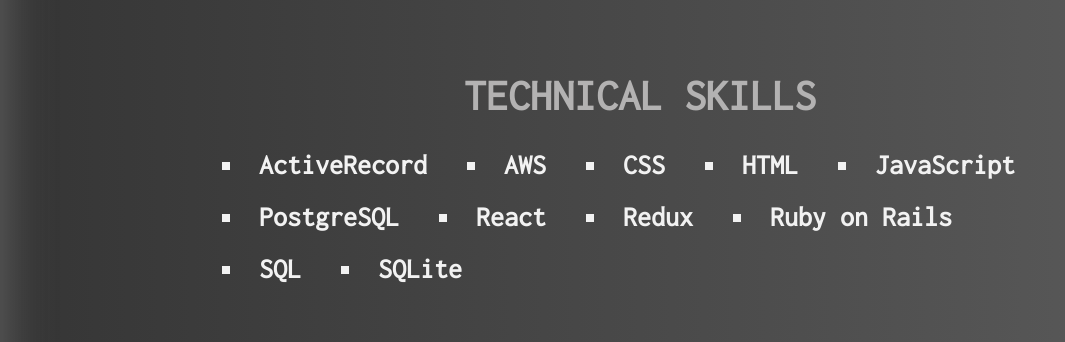
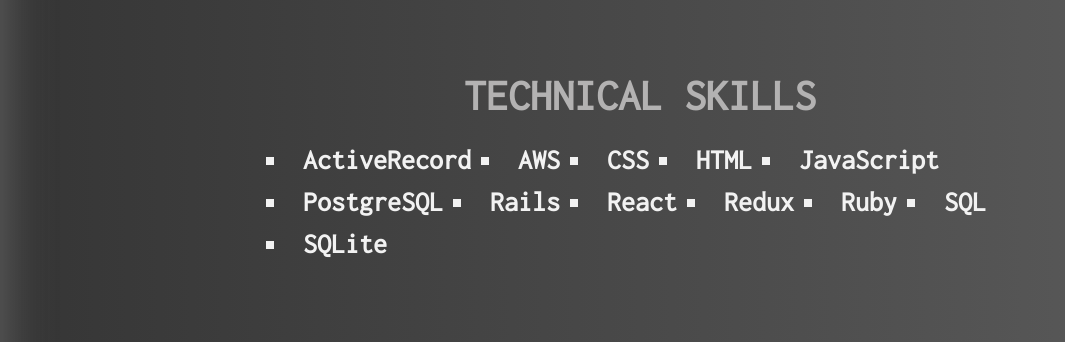
Before and after one commit to cohenoa33/portfolio, a React (Create React App) app: page / in a window 1280 px wide. Shown: the part 880-1222 px from the top of the page, without its empty margins (0-1065 px from the left). Built offline with nearby package versions, Linux system fonts and the light colour scheme.

Commit message:
added sort to skills list

```diff
--- a/src/App.css
+++ b/src/App.css
@@ -209,19 +209,18 @@
 
 .skills {
   padding-top: 0px;
-  padding-left: 10px;
+  padding-left: 5px;
   line-height: 1.15em;
   font-weight: bold;
   font-size: 1.75em;
-  max-width: 70%;
-  overflow: auto; /* similar to clearing the floats... */
+  max-width: 60%;
+  overflow: auto;
 }
 .skills-item {
   margin-bottom: -10px;
-  margin-left: 10px;
   float: left;
-  padding: 10px;
-  margin: 0 10px;
+  padding: 5px;
+  margin: 0 auto;
   list-style: square inside;
 }
 
--- a/src/components/Home.js
+++ b/src/components/Home.js
@@ -19,7 +19,6 @@
           Recognized by colleagues and supervisors for amazing customer service
           and organizational skills.
         </div>
-
         <img src={image} className="profile-pic" alt="Profile" />
       </div>
     </section>
--- a/src/components/Skills.js
+++ b/src/components/Skills.js
@@ -7,11 +7,13 @@
       <section id="skills">
         <h2>TECHNICAL SKILLS </h2>
         <ul className="skills">
-          {information.skills.map((skill) => (
-            <li className="skills-item" key={skill.name}>
-              {skill.name}
-            </li>
-          ))}
+          {information.skills
+            .sort((a, b) => a.name.localeCompare(b.name))
+            .map((skill) => (
+              <li className="skills-item" key={skill.name}>
+                {skill.name}
+              </li>
+            ))}
         </ul>
       </section>
     </>
--- a/src/information.js
+++ b/src/information.js
@@ -99,7 +99,10 @@
     },
 
     {
-      name: "Ruby on Rails",
+      name: "Ruby",
+    },
+    {
+      name: "Rails",
     },
 
     {
```
Also changed, not shown: 1 other file (tests, documents, lock files or other folders).
